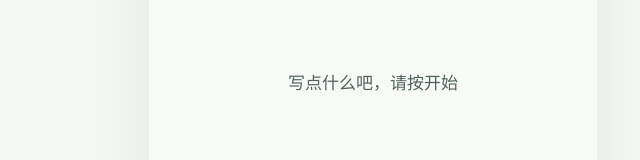
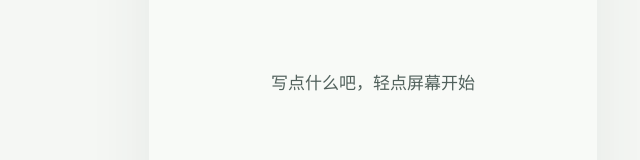
Before and after one commit to Finjix/meloday, a Next.js app: page / in a window 1280 px wide. Shown: the part 268-428 px from the top of the page, without its empty margins (267-907 px from the left). Built offline with nearby package versions, Linux system fonts and the light colour scheme.

Commit message:
fix: 修复错别字（笑）

```diff
--- a/src/app/page.tsx
+++ b/src/app/page.tsx
@@ -508,7 +508,7 @@ function TodayView({
               className="flex min-h-[52dvh] w-full flex-col items-center justify-center text-center outline-none"
             >
               <p className="text-[17px] leading-7 text-[#51615c]">
-                写点什么吧，请按开始
+                写点什么吧，轻点屏幕开始
               </p>
             </button>
           </section>
```
